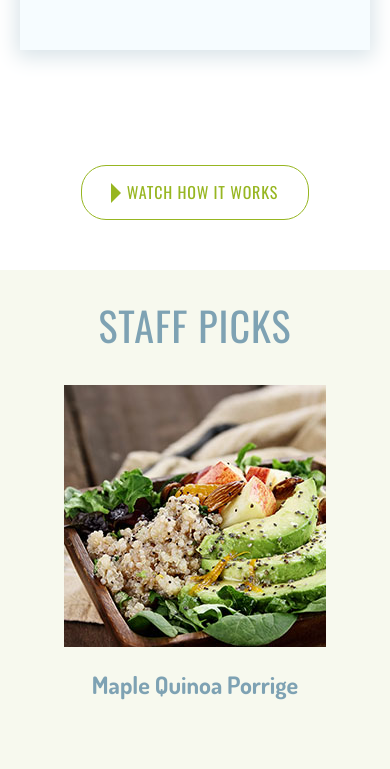
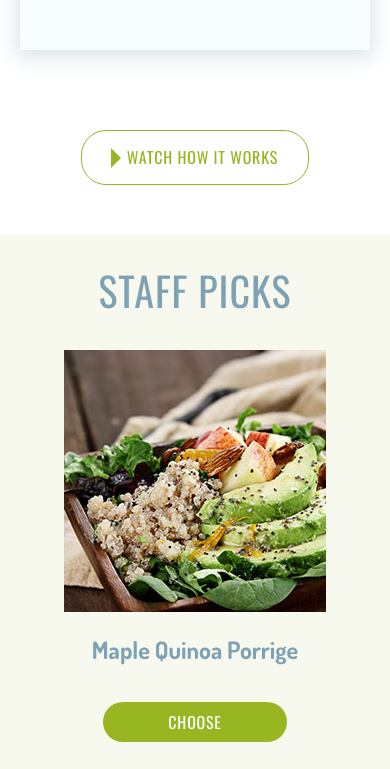
Before and after one commit to mila-zagrevskaya/meals, a plain HTML site: page index.html in a window 390 px wide. Shown: the part 1780-2549 px from the top of the page. Drawn offline with nearby package versions, Linux system fonts and the light colour scheme.

Commit message:
button on center

```diff
--- a/css/style.css
+++ b/css/style.css
@@ -170,6 +170,7 @@ h3 {
 .footer .detail {
 	width: 70%;
 	height: 40px;
+	margin: 10px;
 
 }
 .item {
@@ -239,4 +240,10 @@ h3 {
 	.detail {
 		margin: 50px auto 15px;
 	}
+	.more {
+		margin: 15px;
+	}
+	.footer .detail {
+		margin: 15px;
+	}
 }
```
